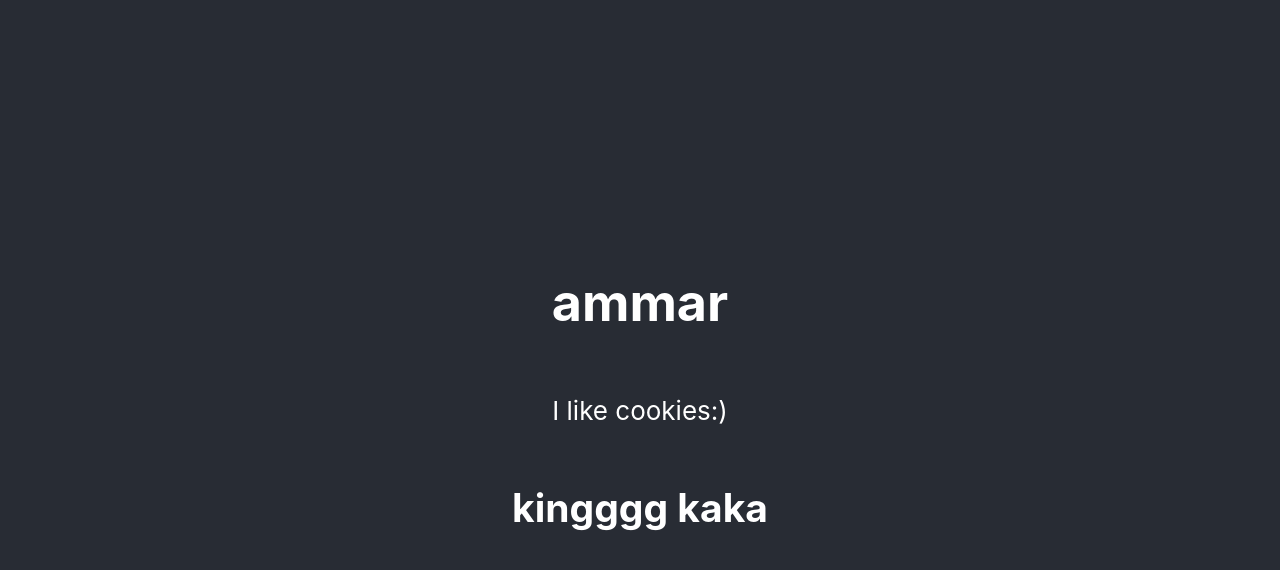
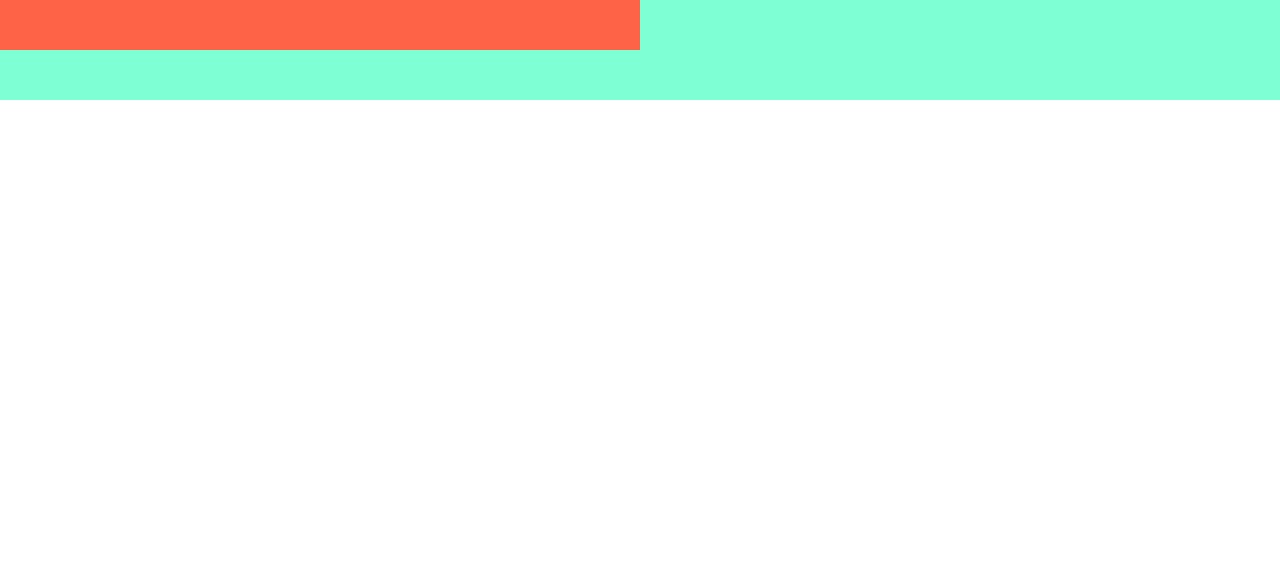
Before and after one commit to AlexanderLindgren1/Grupp-1-frontend-2, a React (Create React App) app: page / in a window 1280 px wide. Shown: the top 570 px of the page. Built offline with nearby package versions, Linux system fonts and the light colour scheme.

Commit message:
added css to habits and fix some code in habits

```diff
--- a/src/App.js
+++ b/src/App.js
@@ -1,14 +1,15 @@
 import logo from './logo.svg';
 import './App.css';
-
+import { Habits } from './components/Habits';
+import './components/Habits.css';
 function App() {
   return (
+    <div className='container'>
     <div className="App">
-      <header className="App-header">
-        <h1>ammar</h1>
-        <p>I like cookies:)</p>
-        <h2>kingggg kaka</h2>
-      </header>
+
+    <Habits/>
+
+    </div>
     </div>
   );
 }
--- /dev/null
+++ b/src/components/Habits.css
@@ -0,0 +1,17 @@
+
+
+
+      .container {
+        width: 100%; /* Set the container width as needed */
+
+        background-color: aquamarine;
+        height: 100px;
+      }
+
+      .item {
+
+        width: 50%; /* Ensures the item takes up 100% width within the container */
+        background-color: #ff6347; /* Set a background color for the item (tomato) */
+
+        height: 50%; /* Set the height for the item */
+      }
--- a/src/components/Habits.jsx
+++ b/src/components/Habits.jsx
@@ -1,4 +1,25 @@
+import { useState } from "react"
+
+
+
+
 export function Habits(props) {
+    // Ni ska visa ut samtliga habits användaren har, samt streak för varje habit.
+    let [streakValue, setStreakstreakValue] = useState(5)
+
+    let getinput = document.querySelector("input")
+
+    let habits = [{
+        streakValue: 5,
+
+
+    }]
+    return <div className="container">
+
+
+  <div className="item"></div>
+
+    </div>
 
 
 
```
